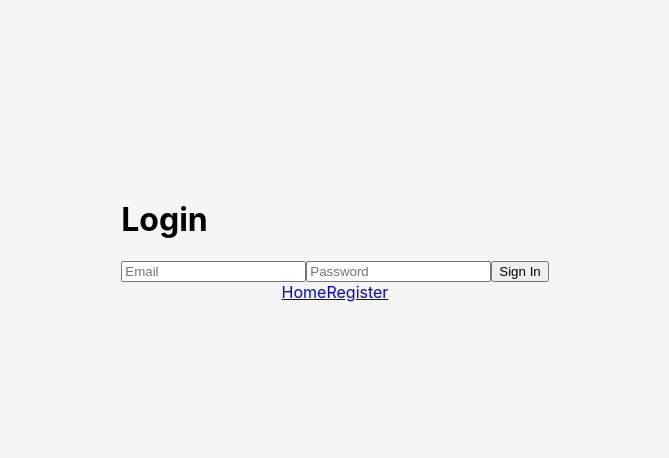
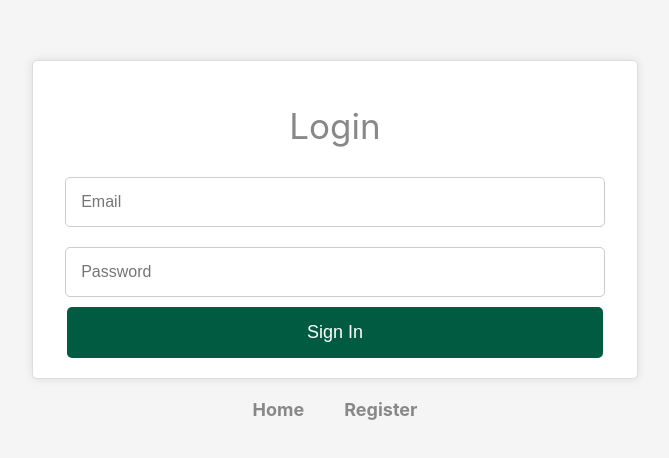
Before and after one commit to lckariyawasam/E-Commerce-App, a React (Create React App) app in the folder frontend/e_commerce/: page /login in a window 1280 px wide. Shown: the part 160-618 px from the top of the page, without its empty margins (305-974 px from the left). Built offline with nearby package versions, Linux system fonts and the light colour scheme.

Commit message:
Update index.css

```diff
--- a/frontend/e_commerce/src/Screens/LoginPage/index.css
+++ b/frontend/e_commerce/src/Screens/LoginPage/index.css
@@ -1,3 +1,4 @@
+/* 02.index.css */
 .login-page {
     display: flex;
     flex-direction: column;
@@ -6,3 +7,62 @@
     height: 100vh;
     background-color: #f5f5f5;
 }
+
+.login-heading {
+    font-size: 35px;
+    margin-bottom: 20px;
+    color: #888888; /* Gray color */
+    font-weight: normal; /* Not bold */
+}
+
+
+.login-form {
+    background-color: #ffffff;
+    border: 1px solid #ddd;
+    padding: 20px;
+    border-radius: 5px;
+    text-align: center;
+    box-shadow: 0px 0px 10px 0px rgba(0, 0, 0, 0.1);
+}
+
+.input-field {
+    width: 90%;
+    padding: 15px;
+    margin: 10px 0;
+    border: 1px solid #ccc;
+    border-radius: 5px;
+    font-size: 16px;
+}
+
+.login-button {
+    width: 95%;
+    padding: 15px; /* Increased padding for a larger button */
+    background-color: #005B41;
+    color: #fff;
+    border: none;
+    border-radius: 5px;
+    cursor: pointer;
+    font-size: 18px;
+    transition: background-color 0.3s;
+}
+
+.login-button:hover {
+    background-color: #008170;
+}
+
+.login-links {
+    margin-top: 20px;
+}
+
+.login-links a {
+    text-decoration: none;
+    margin: 0 10px;
+    color: #888888;
+    font-weight: bold;
+    font-size: 18px; /* Increased font size */
+    padding: 5px 10px; /* Added padding for a larger link */
+}
+
+.login-links a:hover {
+    text-decoration: underline;
+}
```
